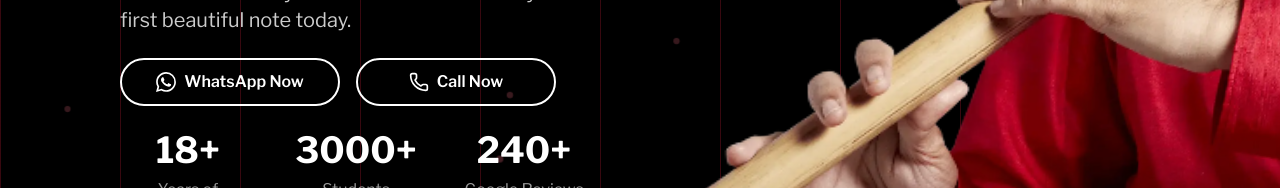
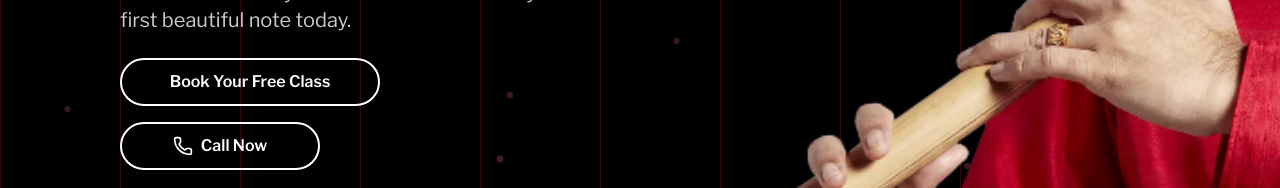
Before and after one commit to desirediv0/bansuri-vidya, a Next.js app in the folder client/: page / in a window 1280 px wide. Shown: the part 394-582 px from the top of the page. Built offline with nearby package versions, Linux system fonts and the light colour scheme; no server answers.

Commit message:
feat: implement user home page with hero section, course listings, and testimonials

```diff
--- a/client/src/app/(pages)/(user)/page.tsx
+++ b/client/src/app/(pages)/(user)/page.tsx
@@ -26,17 +26,13 @@ export default function Home() {
         buttons={
           <div className="flex flex-col gap-4 w-full items-center lg:items-start">
 
+
             <div className="flex flex-row flex-wrap gap-4 justify-center lg:justify-start">
               <CustomButton
-                primaryText="WhatsApp Now"
-                secondaryText="WhatsApp Now"
-                icon={
-                  <svg className="w-5 h-5 fill-white" viewBox="0 0 24 24" xmlns="http://www.w3.org/2000/svg">
-                    <path d="M17.472 14.382c-.297-.149-1.758-.867-2.03-.967-.273-.099-.471-.148-.67.15-.197.297-.767.966-.94 1.164-.173.199-.347.223-.644.075-.297-.15-1.255-.463-2.39-1.475-.883-.788-1.48-1.761-1.653-2.059-.173-.297-.018-.458.13-.606.134-.133.298-.347.446-.52.149-.174.198-.298.298-.497.099-.198.05-.371-.025-.52-.075-.149-.669-1.612-.916-2.207-.242-.579-.487-.5-.669-.51-.173-.008-.371-.01-.57-.01-.198 0-.52.074-.792.372-.272.297-1.04 1.016-1.04 2.479 0 1.462 1.065 2.875 1.213 3.074.149.198 2.096 3.2 5.077 4.487.709.306 1.262.489 1.694.625.712.227 1.36.195 1.871.118.571-.085 1.758-.719 2.006-1.413.248-.694.248-1.289.173-1.413-.074-.124-.272-.198-.57-.347m-5.421 7.403h-.004a9.87 9.87 0 01-5.031-1.378l-.361-.214-3.741.982.998-3.648-.235-.374a9.86 9.86 0 01-1.51-5.26c.001-5.45 4.436-9.884 9.888-9.884 2.64 0 5.122 1.03 6.988 2.898a9.825 9.825 0 012.893 6.994c-.003 5.45-4.437 9.884-9.885 9.884m8.413-18.297A11.815 11.815 0 0012.05 0C5.495 0 .16 5.335.157 11.892c0 2.096.547 4.142 1.588 5.945L0 24l6.335-1.662c1.746.953 3.71 1.458 5.704 1.459h.005c6.554 0 11.89-5.335 11.893-11.893a11.821 11.821 0 00-3.48-8.413z" />
-                  </svg>
-                }
-                onClick={() => window.open('https://wa.me/919971145671', '_blank')}
-                className="!px-8 py-4 bg-transparent border-2 border-white text-white rounded-full font-semibold hover:bg-white/10 transition-colors w-[220px] text-lg"
+                primaryText="Book Your Free Class"
+                secondaryText="Book Your Free Class"
+                onClick={() => window.open('https://calendly.com/manjeet1/30min', '_blank')}
+                className="!px-8 py-4 bg-transparent border-2 border-white text-white rounded-full font-semibold hover:bg-white/10 transition-colors w-[260px] sm:w-[260px] text-lg"
               />
               <CustomButton
                 primaryText="Call Now"
```
